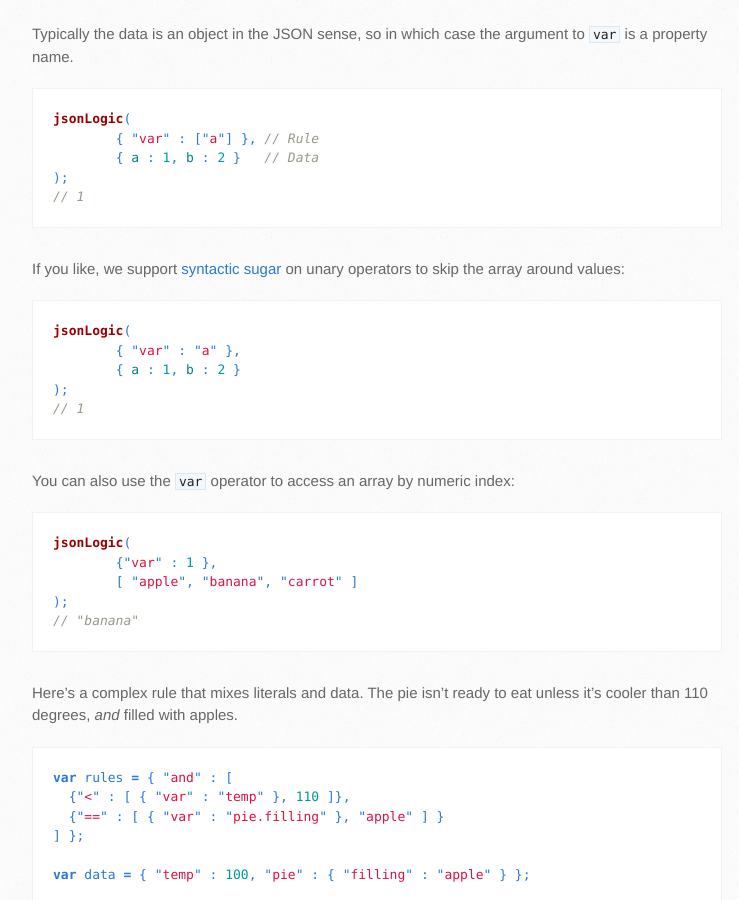
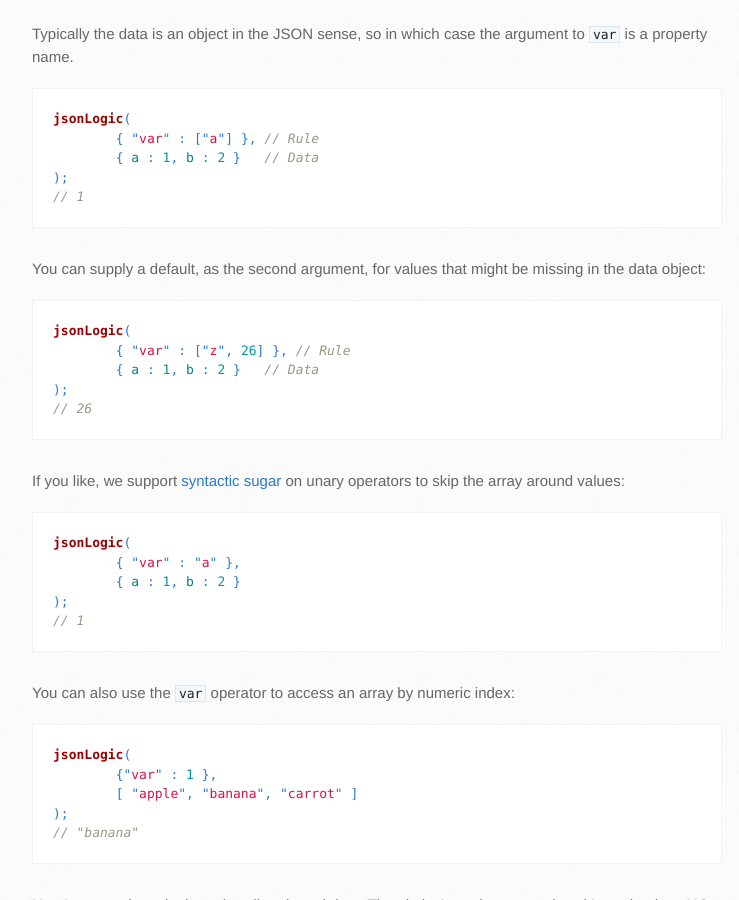
Before and after one commit to jwadhams/json-logic, a Jekyll site: the page built from operations.md, in a window 1280 px wide and 900 px high, scrolled down 6040 px. Shown: the whole window, without its empty margins (138-877 px from the left). Built offline with Jekyll 4.4.1, drawn with Linux system fonts in a browser that asks for light colours; Markdown is read by kramdown in place of the engine named in the settings.

Commit message:
Var command can take a default.

````diff
--- a/operations.md
+++ b/operations.md
@@ -278,6 +278,16 @@ jsonLogic(
 // 1
 ```
 
+You can supply a default, as the second argument, for values that might be missing in the data object:
+
+```js
+jsonLogic(
+	{ "var" : ["z", 26] }, // Rule
+	{ a : 1, b : 2 }   // Data
+);
+// 26
+```
+
 If you like, we support [syntactic sugar](https://en.wikipedia.org/wiki/Syntactic_sugar) on unary operators to skip the array around values:
 
 ```js
--- a/tests.json
+++ b/tests.json
@@ -126,8 +126,11 @@
 	[ {"var":"a"},{"a":1},1 ],
 	[ {"var":"b"},{"a":1},null ],
 	[ {"var":"a"},null,null ],
+	[ {"var":["a", 1]},null,1 ],
+	[ {"var":["b", 2]},{"a":1},2 ],
 	[ {"var":"a.b"},{"a":{"b":"c"}},"c" ],
 	[ {"var":"a.q"},{"a":{"b":"c"}},null ],
+	[ {"var":["a.q", 9]},{"a":{"b":"c"}},9 ],
 	[ {"var":1}, ["apple","banana"], "banana" ],
 	[ {"var":"1"}, ["apple","banana"], "banana" ],
 	[ {"var":"1.1"}, ["apple",["banana","beer"]], "beer" ],
````
